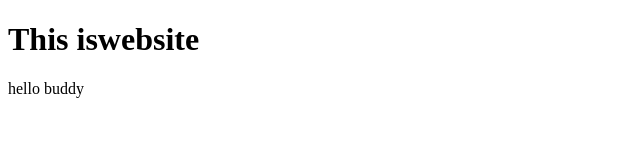
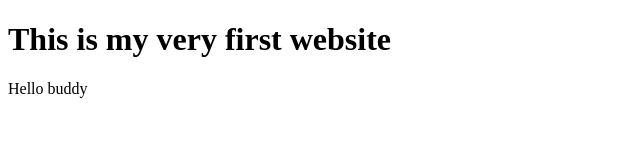
Before and after one commit to Murali-killer/repositoryxyz, a plain HTML site: page sandbox.html/01_setup.html in a window 1280 px wide. Shown: the whole page, without its empty margins (0-640 px from the left). Drawn offline with Linux system fonts and the light colour scheme.

Commit message:
Update 01_setup.html

```diff
--- a/sandbox.html/01_setup.html
+++ b/sandbox.html/01_setup.html
@@ -7,10 +7,10 @@
     </head>
     <body>
         <h1>
-            This iswebsite
+            This is my very first website
         </h1>
         <p>
-            hello buddy
+            Hello buddy
         </p>
     </body>
 </html>
```
